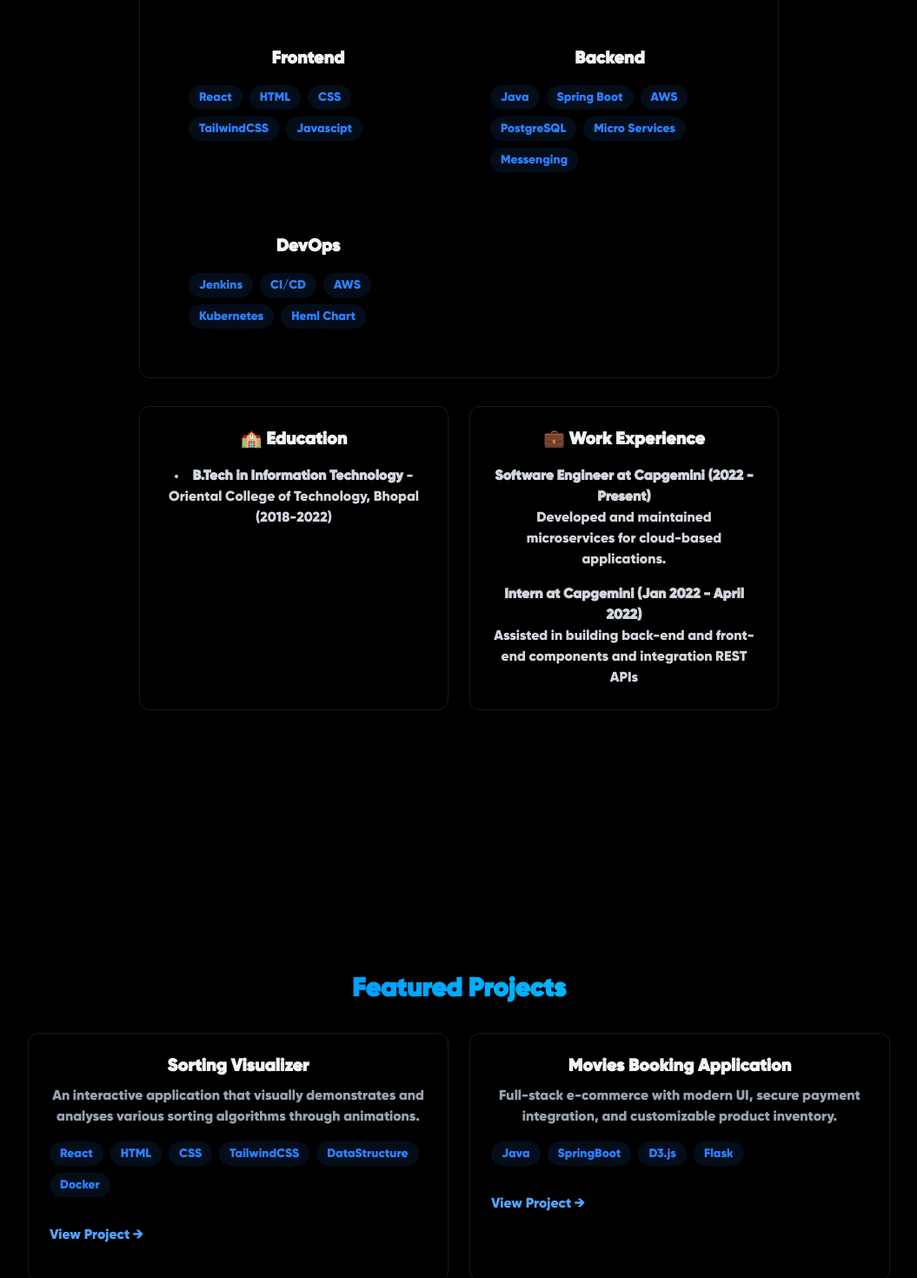
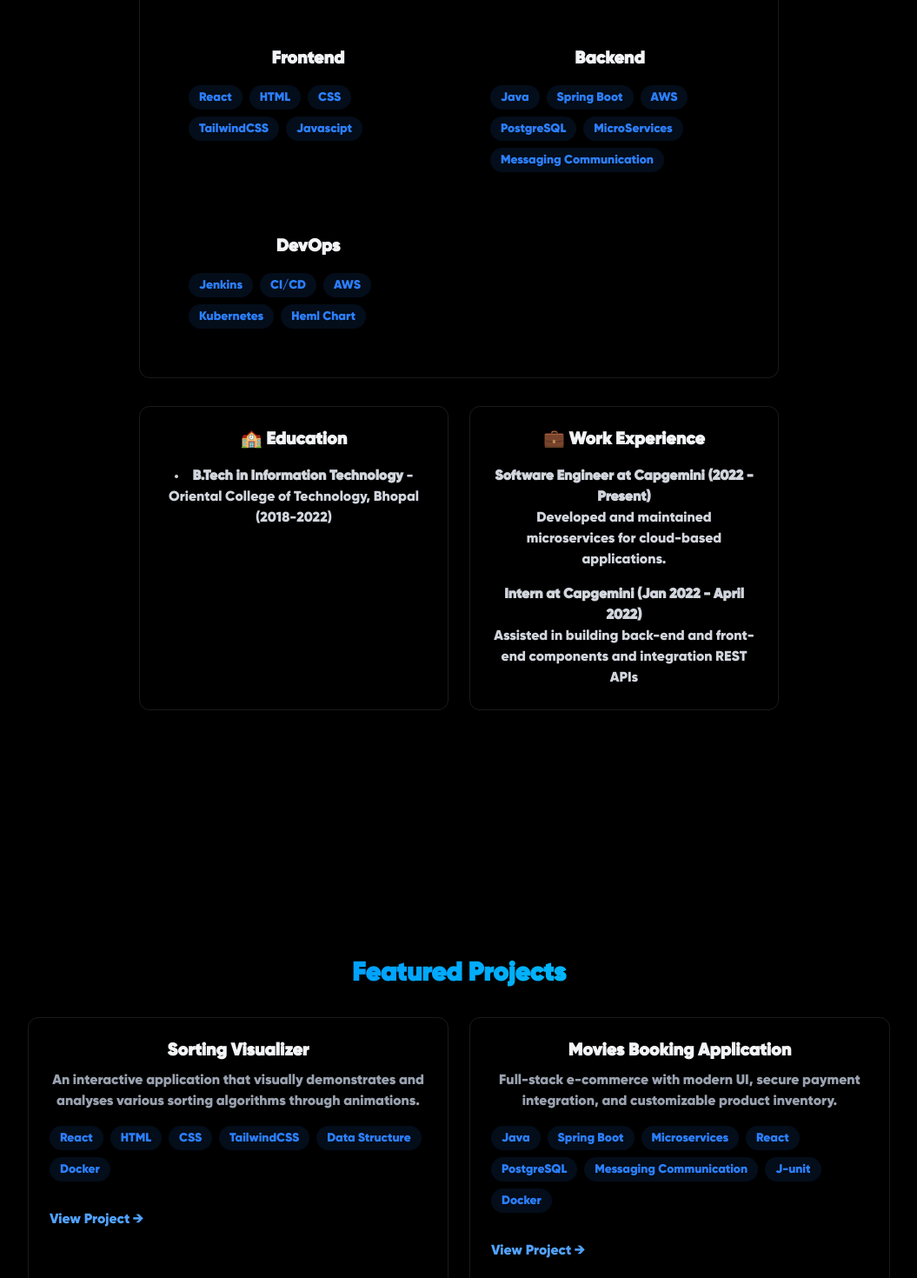
Before and after one commit to Satyamsahugr8/satyam-portfolio, a React (Vite) app: page / in a window 1280 px wide. Shown: the part 1120-2590 px from the top of the page at 87% size, without its empty margins (112-1167 px from the left). Built offline with nearby package versions, Linux system fonts and the light colour scheme.

Commit message:
update skills

```diff
--- a/src/components/sections/About.jsx
+++ b/src/components/sections/About.jsx
@@ -10,7 +10,7 @@ const About = () => {
     "Javascipt",
   ];
 
-  const backendSkills = ["Java", "Spring Boot", "AWS", "PostgreSQL", "Micro Services", "Messenging"];
+  const backendSkills = ["Java", "Spring Boot", "AWS", "PostgreSQL", "MicroServices", "Messaging Communication"];
 
   const devopsSkills = ["Jenkins", "CI/CD", "AWS", "Kubernetes", "Heml Chart"];
 
--- a/src/components/sections/Projects.jsx
+++ b/src/components/sections/Projects.jsx
@@ -20,7 +20,7 @@ const Projects = () => {
                 An interactive application that visually demonstrates and analyses various sorting algorithms through animations.
               </p>
               <div className="flex flex-wrap gap-2 mb-4">
-                {["React", "HTML", "CSS", "TailwindCSS","DataStructure", "Docker"].map((tech, key) => (
+                {["React", "HTML", "CSS", "TailwindCSS","Data Structure", "Docker"].map((tech, key) => (
                   <span
                     key={key}
                     className="bg-blue-500/10 text-blue-500 py-1 px-3 rounded-full text-sm hover:bg-blue-500/20
@@ -53,7 +53,7 @@ const Projects = () => {
                 integration, and customizable product inventory.
               </p>
               <div className="flex flex-wrap gap-2 mb-4">
-                {["Java", "SpringBoot", "D3.js", "Flask"].map((tech, key) => (
+                {["Java", "Spring Boot", "Microservices", "React", "PostgreSQL", "Messaging Communication", "J-unit", "Docker"].map((tech, key) => (
                   <span
                     key={key}
                     className="
```
